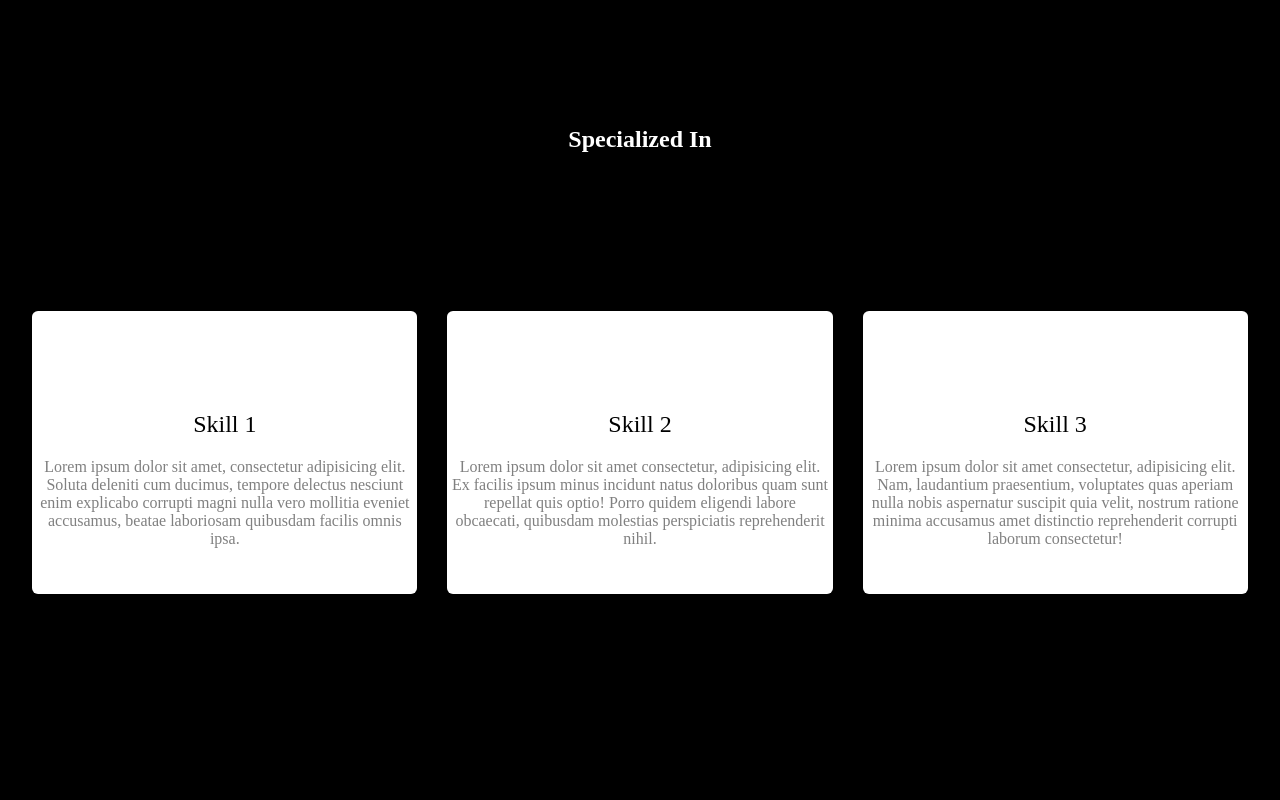
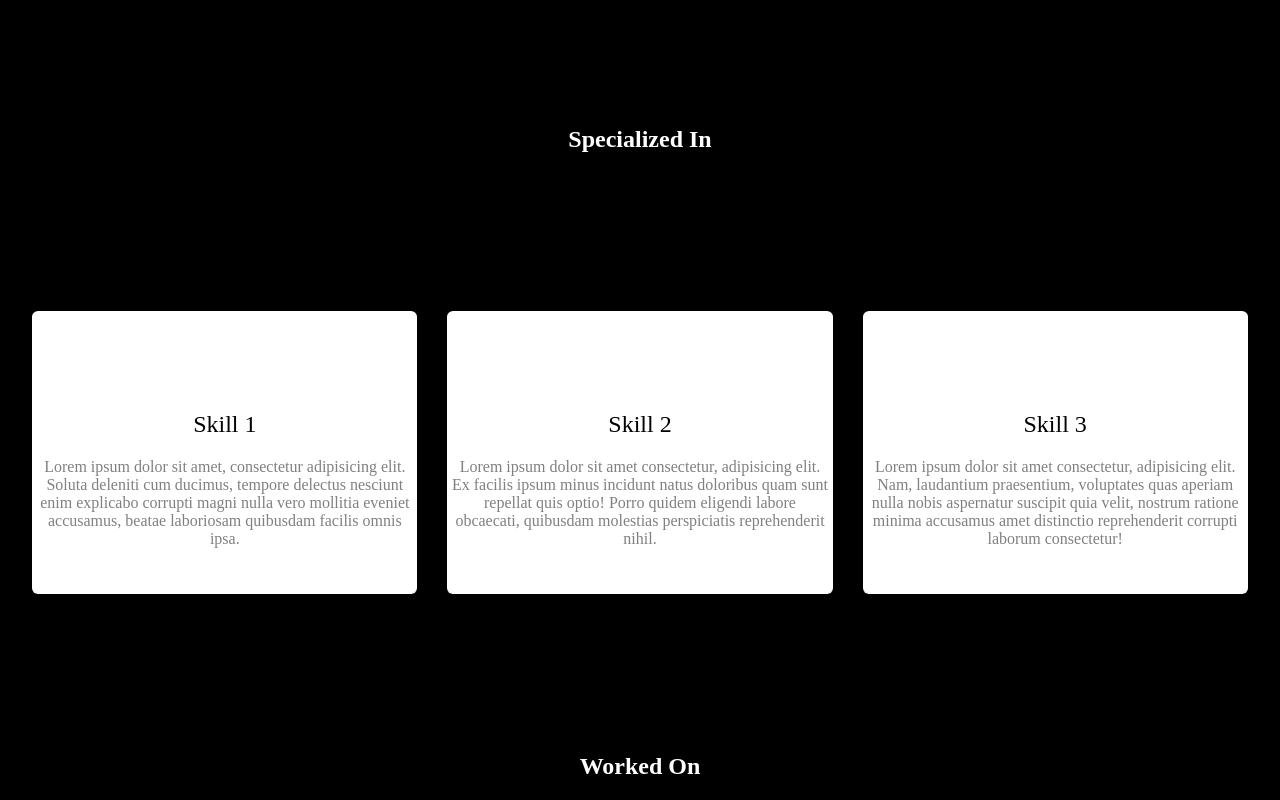
Before and after one commit to eliehodari/TTA_Portfolio_v1, a plain HTML site: page index.html in a window 1280 px wide. Shown: the part 702-1502 px from the top of the page. Before the commit the page ends 1443 px from the top, so only its background shows below. Drawn offline with Linux system fonts and the light colour scheme.

Commit message:
chore:introducing the work section

```diff
--- a/index.html
+++ b/index.html
@@ -60,6 +60,10 @@
             color: gray;
         }
 
+        #work-section{
+            text-align: center;
+        }
+
     </style>
 </head>
 <body>
@@ -94,5 +98,9 @@
             </div>
         </div>
     </section>
+
+    <section id="work-section">
+        <h1>Worked On</h1>
+    </section>
 </body>
 </html>
```
